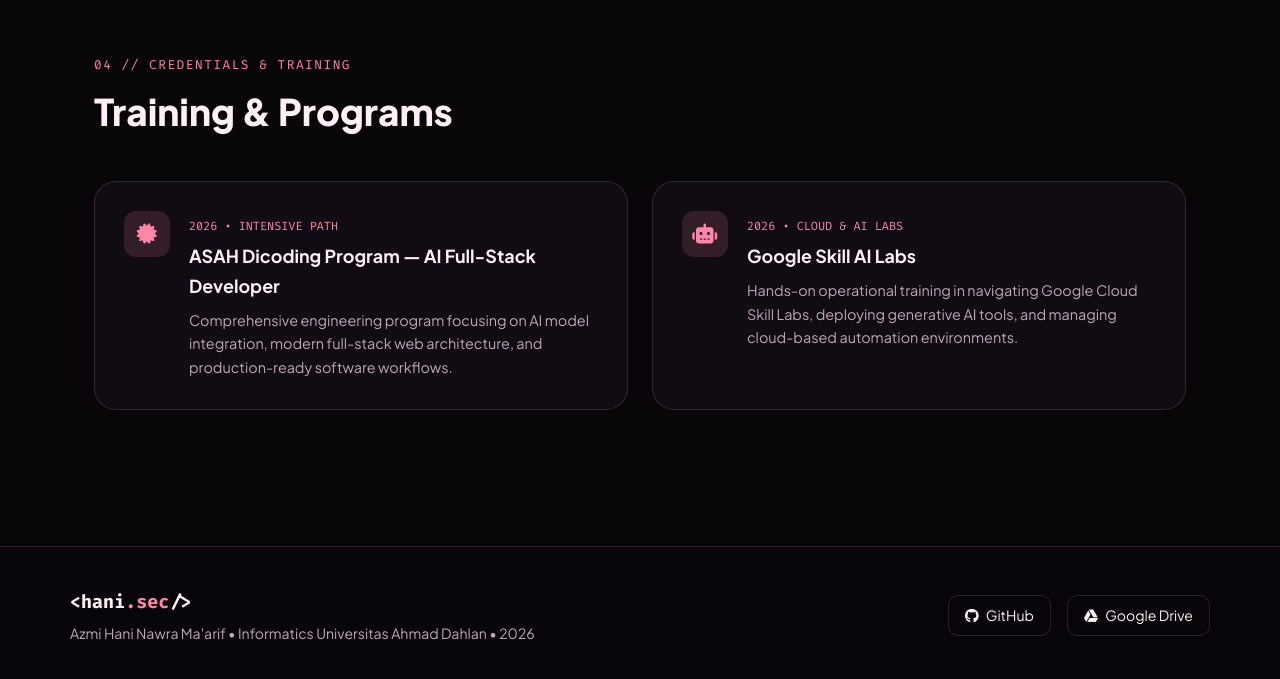
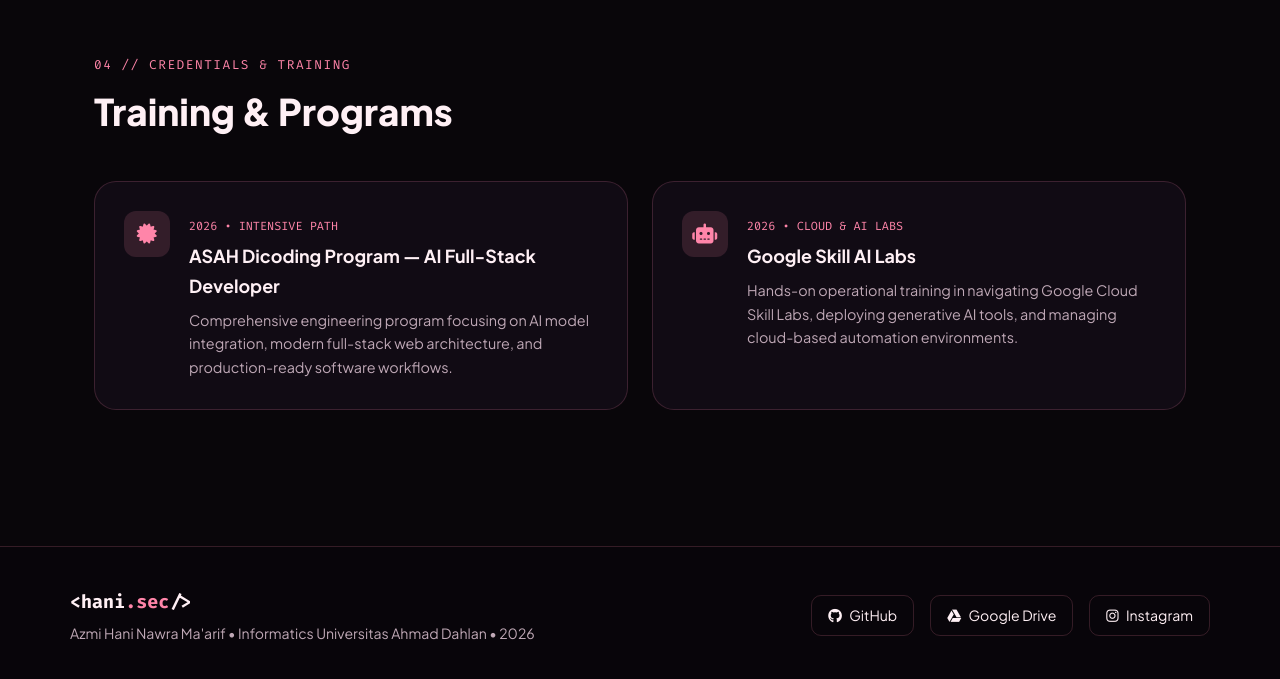
Before and after one commit to 2300018277/Azmi-Hani_Portofolio, a plain HTML site: page index.html in a window 1280 px wide. Shown: the part 3523-4202 px from the top of the page. Drawn offline with Linux system fonts and the light colour scheme.

Commit message:
Update index.html

```diff
--- a/index.html
+++ b/index.html
@@ -349,6 +349,7 @@
             <div class="footer-links">
                 <a href="https://github.com/2300018277" target="_blank"><i class="fab fa-github"></i> GitHub</a>
                 <a href="https://drive.google.com/drive/folders/1-9Fv41W7j9FRp2T9lxF6PXTGIZgGn-QS?usp=drive_link" target="_blank"><i class="fab fa-google-drive"></i> Google Drive</a>
+                <a href="https://instagram.com/hani_nnim" target="_blank"><i class="fab fa-instagram"></i> Instagram</a>
             </div>
         </div>
     </footer>
```
